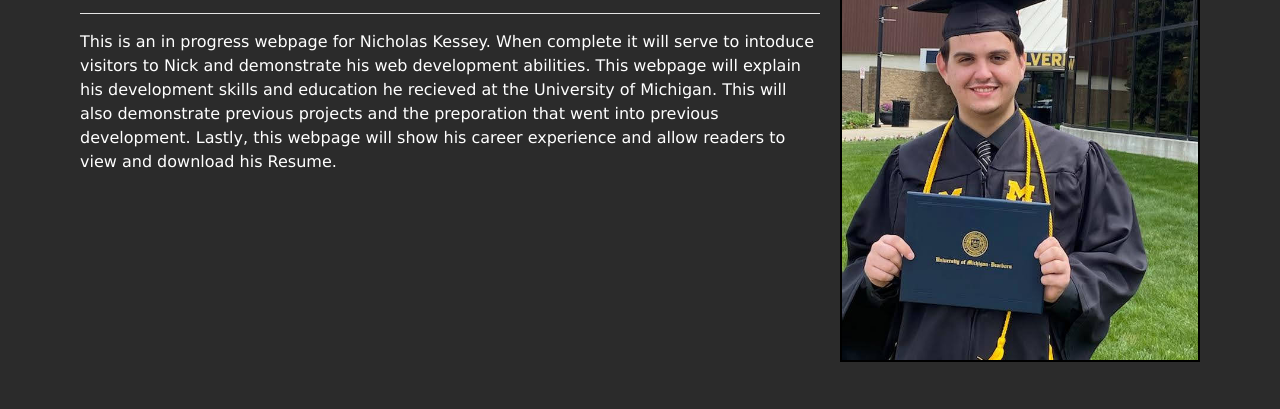
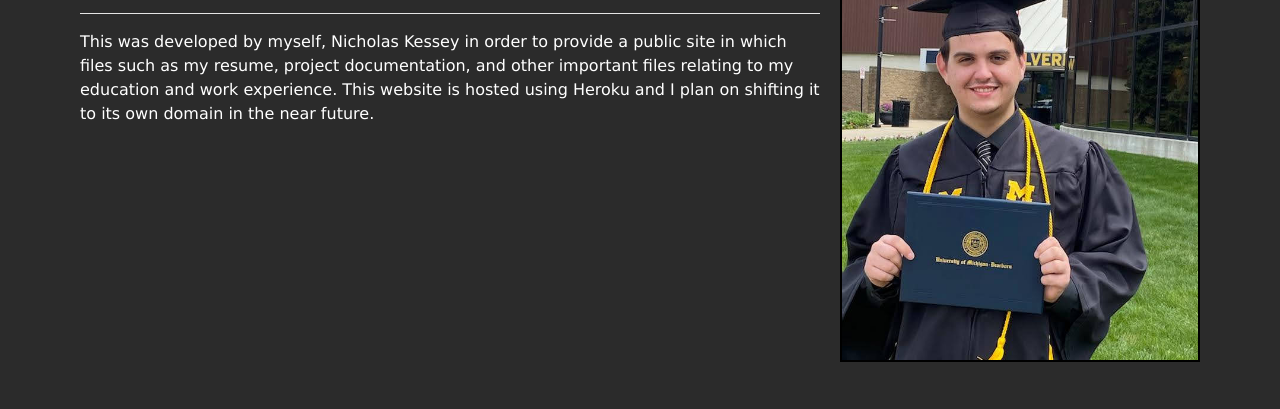
Before and after one commit to RockosBos/PersonalWebpage, a website: page public/index.html in a window 1280 px wide. Shown: the part 227-636 px from the top of the page. Drawn offline with nearby package versions, Linux system fonts and the light colour scheme; files whose address does not match are found by name.

Commit message:
Text changes and Resume File location changes.

```diff
--- a/public/index.html
+++ b/public/index.html
@@ -34,7 +34,7 @@
                             <h4><b>Software Engineer / Freelance Developer / University of Michigan Graduate</b></h4>
                             <hr>
                             <p>
-                                This is an in progress webpage for Nicholas Kessey. When complete it will serve to intoduce visitors to Nick and demonstrate his web development abilities. This webpage will explain his development skills and education he recieved at the University of Michigan. This will also demonstrate previous projects and the preporation that went into previous development. Lastly, this webpage will show his career experience and allow readers to view and download his Resume.
+                                This was developed by myself, Nicholas Kessey in order to provide a public site in which files such as my resume, project documentation, and other important files relating to my education and work experience. This website is hosted using Heroku and I plan on shifting it to its own domain in the near future.
 
                             </p>
                         </div>
```
Also changed, not shown: 2 other files.
